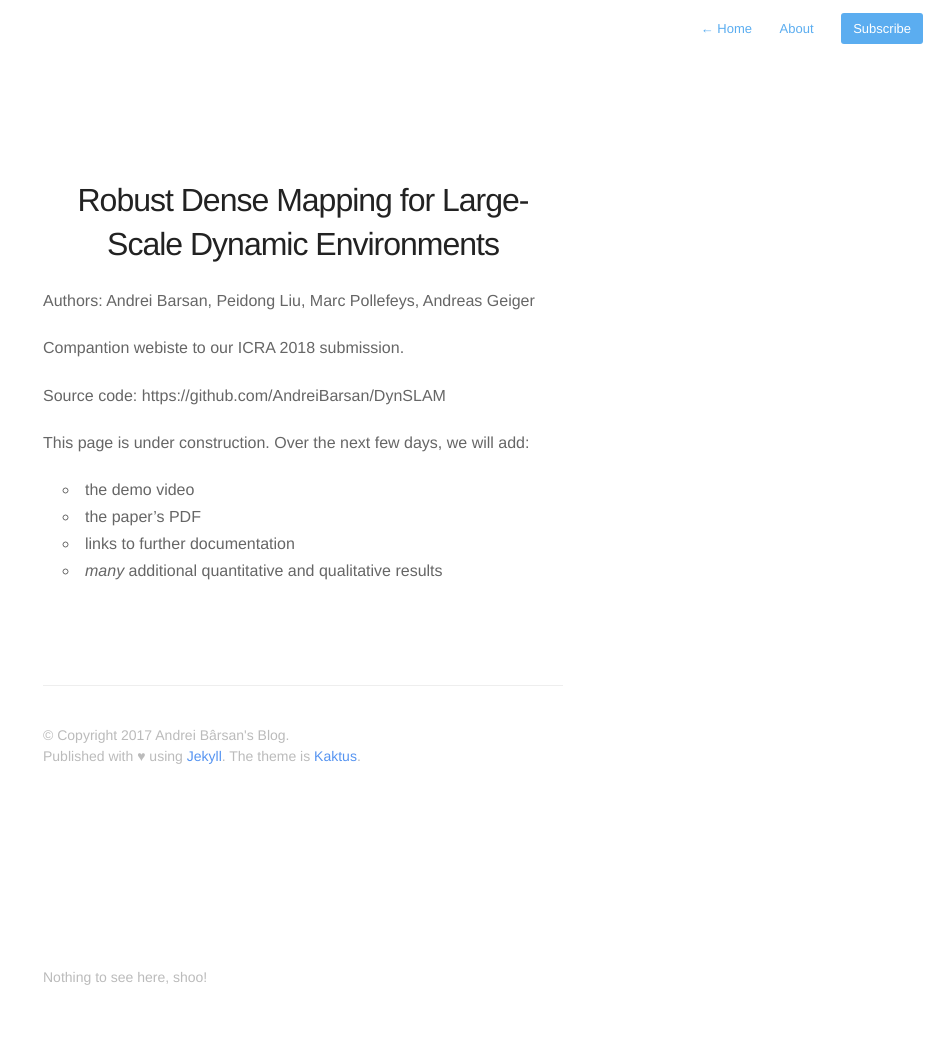
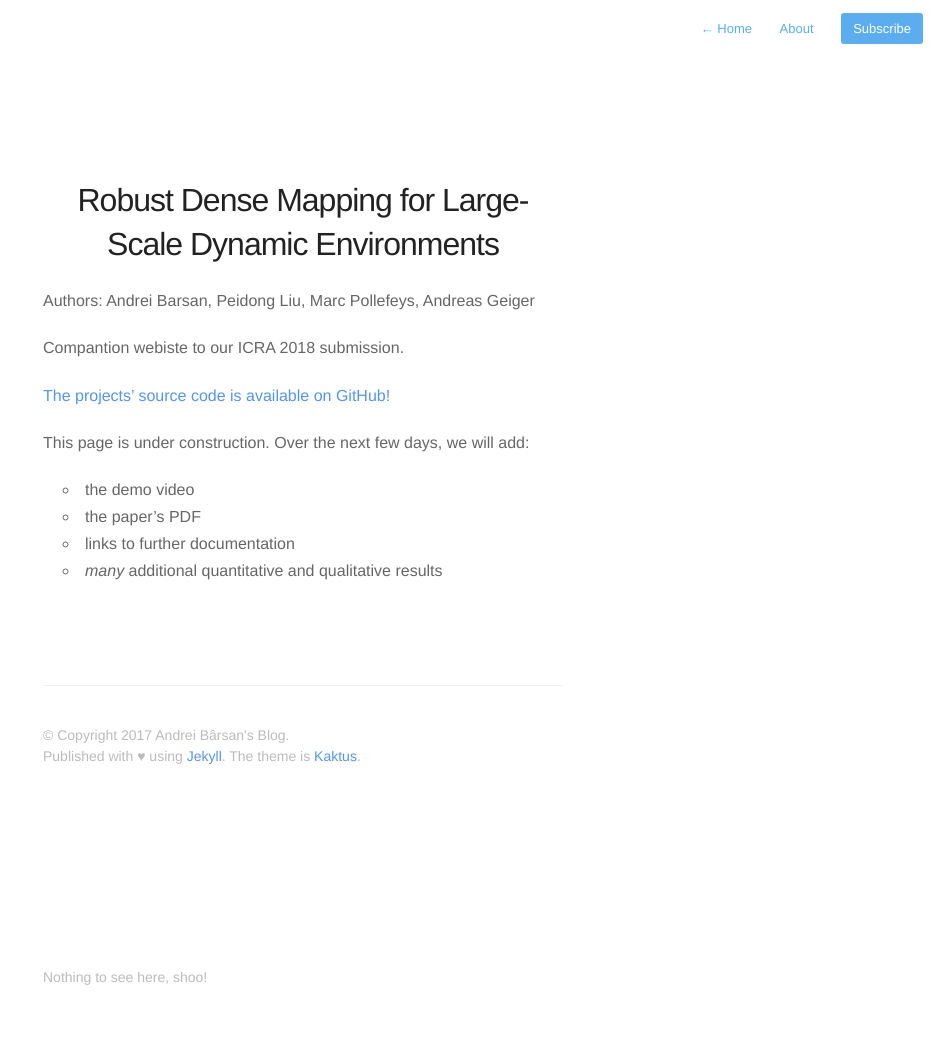
Before and after one commit to AndreiBarsan/andreibarsan.github.io, a Jekyll site: the page built from dynslam.md, in a window 1280 px wide. Shown: the whole page, without its empty margins (337-1280 px from the left). Built offline with Jekyll 4.4.1, drawn with Linux system fonts in a browser that asks for light colours; nearby versions of some CDN libraries.

Commit message:
Link fix

```diff
--- a/dynslam.md
+++ b/dynslam.md
@@ -9,7 +9,7 @@ Authors: Andrei Barsan, Peidong Liu, Marc Pollefeys, Andreas Geiger
 
 Compantion webiste to our ICRA 2018 submission.
 
-Source code: https://github.com/AndreiBarsan/DynSLAM
+[The projects' source code is available on GitHub!](https://github.com/AndreiBarsan/DynSLAM)
 
 This page is under construction. Over the next few days, we will add:
  * the demo video
```
